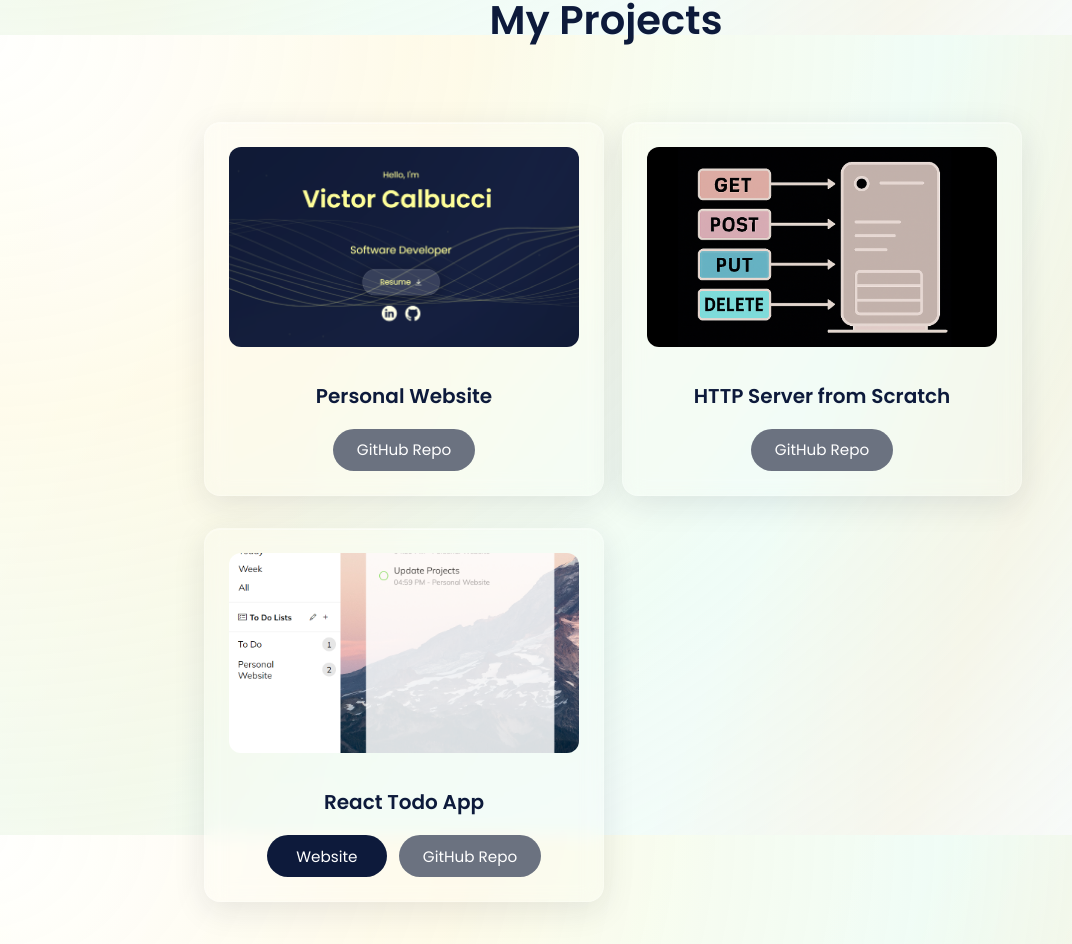
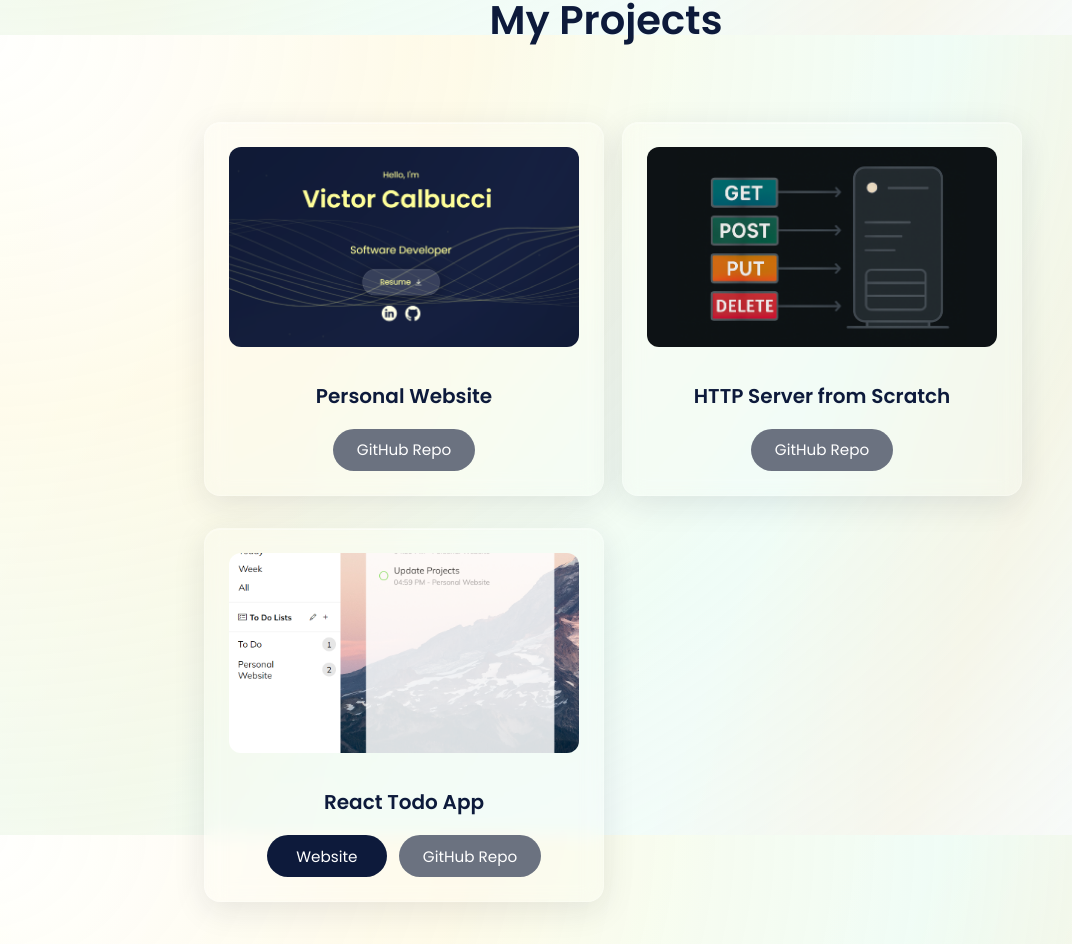
Before and after one commit to vcalbucci/portfolio-website, a React (Vite) app in the folder portfolio/: page / in a window 1280 px wide. Shown: the part 2365-3309 px from the top of the page, without its empty margins (34-1106 px from the left). Built offline with nearby package versions, Linux system fonts and the light colour scheme.

Commit message:
Updated project image

```diff
--- a/portfolio/src/components/Projects.tsx
+++ b/portfolio/src/components/Projects.tsx
@@ -3,6 +3,7 @@ import project1Img from '../assets/Project1.png';
 import project1DarkImg from '../assets/Project1Dark.png';
 import project2Img from '../assets/Project2.png';
 import project3Img from '../assets/Project3.png';
+import project3DarkImg from '../assets/Project3Dark.png';
 
 interface ProjectData {
   title: string;
@@ -66,7 +67,7 @@ const Projects: React.FC = () => {
     },
     {
       title: "HTTP Server from Scratch",
-      image: project3Img,
+      image: isDarkMode ? project3Img : project3DarkImg,
       buttons: [
         {
           text: "GitHub Repo",
@@ -103,7 +104,7 @@ const Projects: React.FC = () => {
               <img
                 src={project.image}
                 alt={`${project.title} Image`}
-                className={`project-img ${project.title === "HTTP Server from Scratch" ? "project3-img" : ""}`}
+                className="project-img"
               />
             </div>
             <div className="project-content">
--- a/portfolio/src/styles/Projects.css
+++ b/portfolio/src/styles/Projects.css
@@ -27,21 +27,6 @@
   object-fit: cover;
   border-radius: 0.75rem;
   transition: transform 0.3s ease;
-}
-
-.project-img.project3-img {
-  filter: invert(100%);
-  transition: transform 0.3s ease, filter 0.3s ease;
-}
-
-@media (prefers-color-scheme: dark) {
-  :root:not(.light-mode) .project-img.project3-img {
-    filter: invert(0%);
-  }
-}
-
-.dark-mode .project-img.project3-img {
-  filter: invert(0%);
 }
 
 .project-card:hover .project-img {
```
Also changed, not shown: portfolio/src/assets/Project3Dark.png (added).
